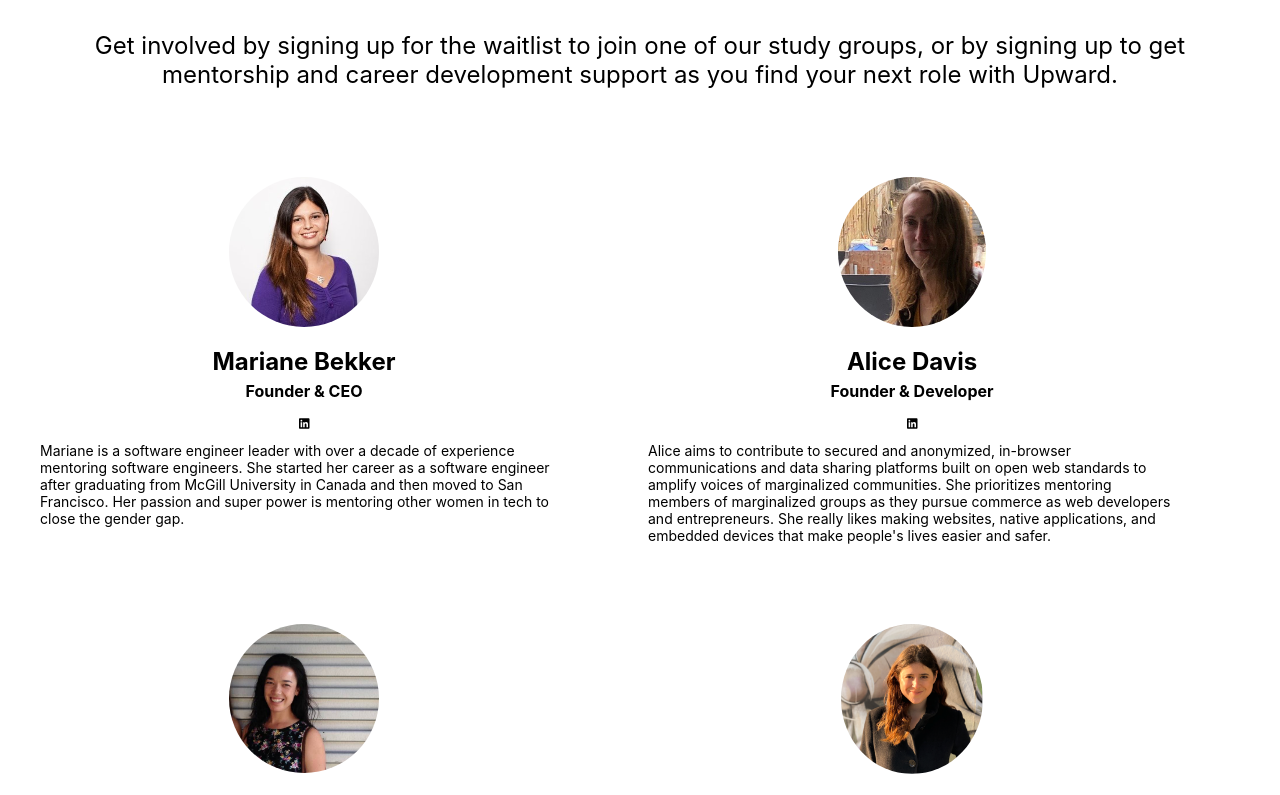
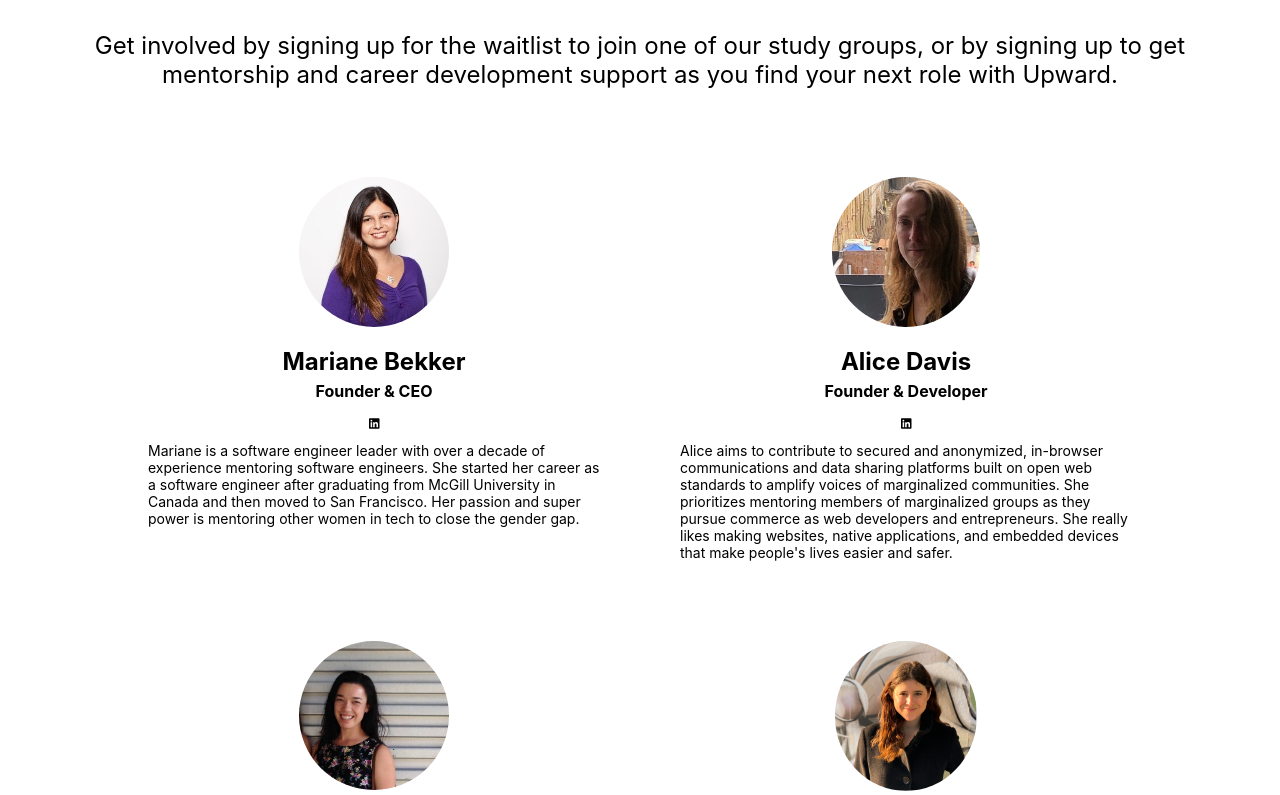
Before and after one commit to upward-dev/Upward, a Next.js app: page /about in a window 1280 px wide. Shown: the part 441-1236 px from the top of the page. Built offline with nearby package versions, Linux system fonts and the light colour scheme.

Commit message:
removing bottom padding that appears like footer, styling About bios

```diff
--- a/src/components/SpotlightCard/SpotlightCard.module.css
+++ b/src/components/SpotlightCard/SpotlightCard.module.css
@@ -12,7 +12,7 @@
   text-decoration: none;
   border-radius: 10px;
   transition: color 0.15s ease, border-color 0.15s ease;
-  width: 45%;
+  max-width: 500px;
   min-height: 215px;
 }
 
--- a/styles/Home.module.css
+++ b/styles/Home.module.css
@@ -10,11 +10,11 @@
 
 .row {
   display: flex;
-  flex-direction: row;
+  flex-flow: row wrap;
+  justify-content: center;
 }
 
 .main {
-  padding: 5rem 0;
   flex: 1;
   display: flex;
   flex-direction: column;
@@ -23,6 +23,7 @@
 }
 
 .masthead {
+  padding-top: 5rem;
   margin-bottom: 30px;
   width: 100%;
 }
@@ -187,6 +188,7 @@
 
 .people {
   background-color: primary-light;
+  width: 100%;
 }
 
 @media (max-width: 600px) {
```
